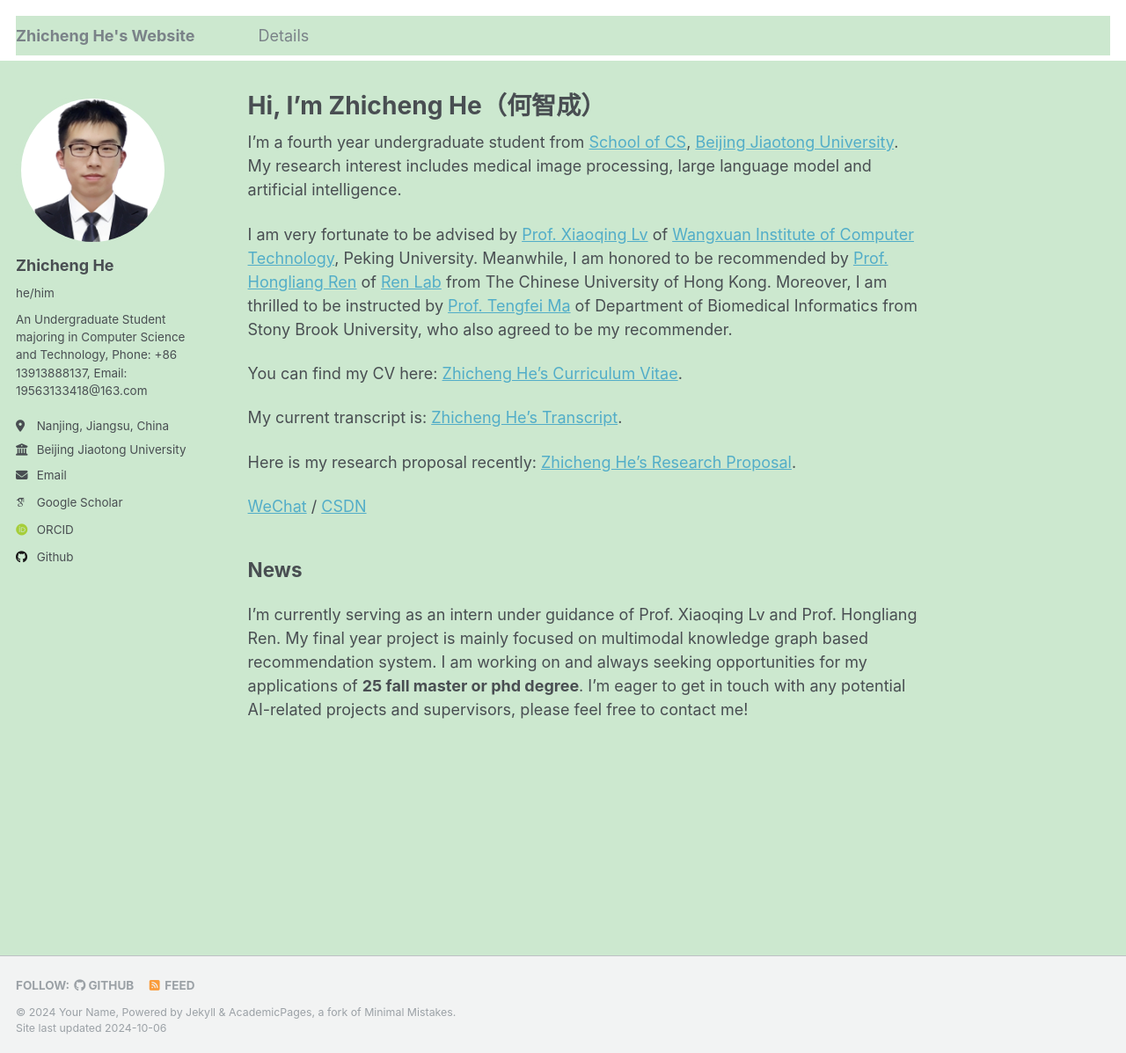
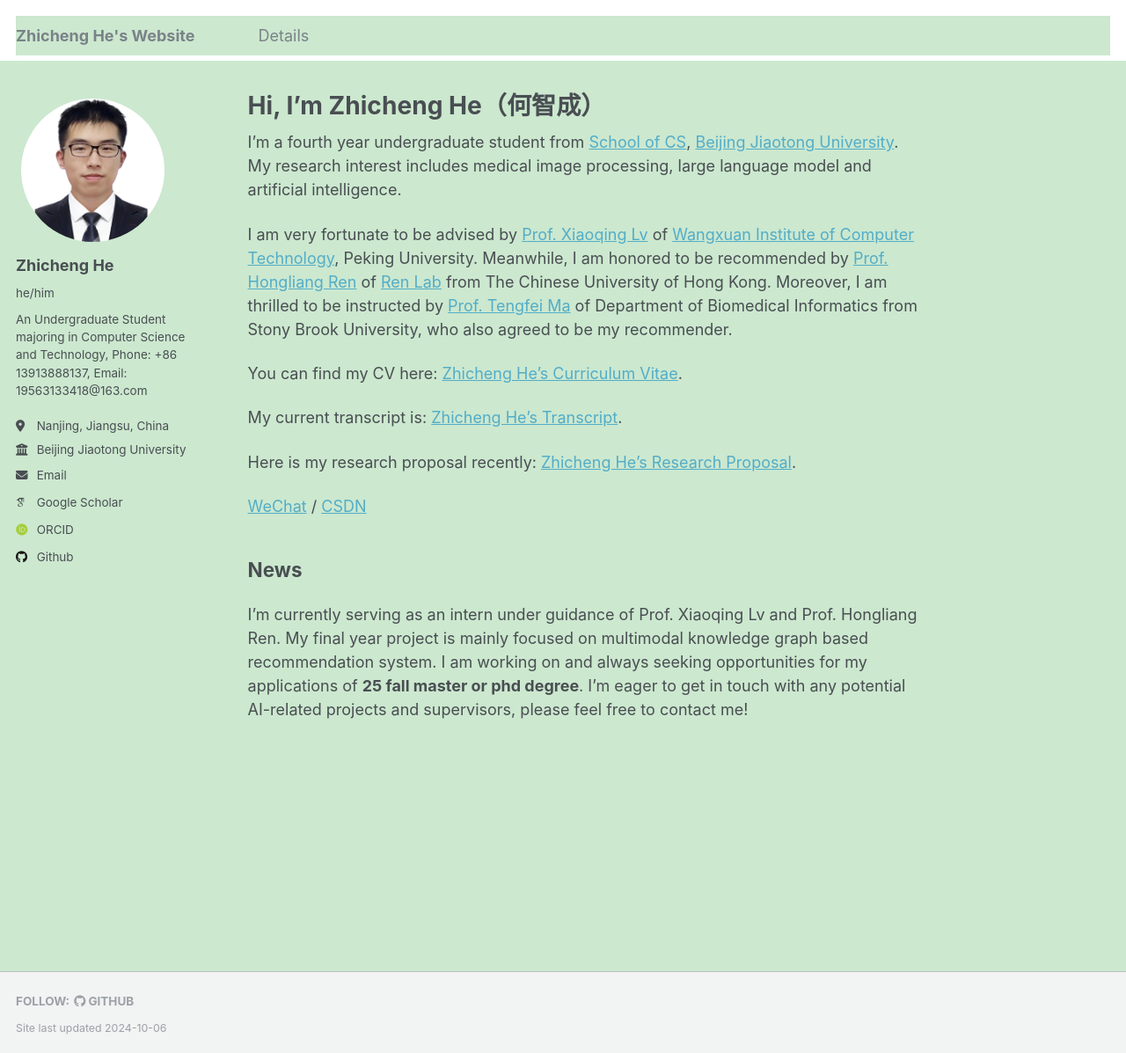
Before and after one commit to hezhicheng2002/hezhicheng2002.github.io, a Jekyll site: the page built from _pages/about.md, in a window 1280 px wide and 1197 px high. Shown: the whole window at 88% size. Built offline with Jekyll 4.4.1, drawn with Linux system fonts in a browser that asks for light colours; some web fonts are replaced.

Commit message:
Update footer.html

```diff
--- a/_includes/footer.html
+++ b/_includes/footer.html
@@ -7,19 +7,19 @@
       <li><strong>{{ site.data.ui-text[site.locale].follow_label }}</strong></li>
     {% endif %}
     {% if site.author.github %}
-      <li><a href="http://github.com/{{ site.author.github }}"><i class="fab fa-github" aria-hidden="true"></i> GitHub</a></li>
+      <li><a href="{{ site.author.github }}"><i class="fab fa-github" aria-hidden="true"></i> GitHub</a></li>
     {% endif %}
     {% if site.author.bitbucket %}
       <li><a href="http://bitbucket.org/{{ site.author.bitbucket }}"><i class="fab fa-bitbucket" aria-hidden="true"></i> Bitbucket</a></li>
     {% endif %}
-    {% if site.atom_feed.hide != true %}
+<!--     {% if site.atom_feed.hide != true %}
     <li><a href="{% if site.atom_feed.path %}{{ site.atom_feed.path }}{% else %}{{ base_path }}/feed.xml{% endif %}"><i class="fa fa-fw fa-rss-square" aria-hidden="true"></i> {{ site.data.ui-text[site.locale].feed_label | default: "Feed" }}</a></li>
-    {% endif %}
+    {% endif %} -->
   </ul>
 </div>
 {% endif %}
 
 <div class="page__footer-copyright">
-  &copy; {{ site.time | date: '%Y' }} {{ site.name | default: site.title }}, {{ site.data.ui-text[site.locale].powered_by | default: "Powered by" }} <a href="http://jekyllrb.com" rel="nofollow">Jekyll</a> &amp; <a href="https://github.com/academicpages/academicpages.github.io">AcademicPages</a>, a fork of <a href="https://mademistakes.com/work/minimal-mistakes-jekyll-theme/" rel="nofollow">Minimal Mistakes</a>.<br />
+<!--   &copy; {{ site.time | date: '%Y' }} {{ site.name | default: site.title }}, {{ site.data.ui-text[site.locale].powered_by | default: "Powered by" }} <a href="http://jekyllrb.com" rel="nofollow">Jekyll</a> &amp; <a href="https://github.com/academicpages/academicpages.github.io">AcademicPages</a>, a fork of <a href="https://mademistakes.com/work/minimal-mistakes-jekyll-theme/" rel="nofollow">Minimal Mistakes</a>.<br /> -->
   Site last updated {{ "now" | date: '%Y-%m-%d' %}}
 </div>
```
